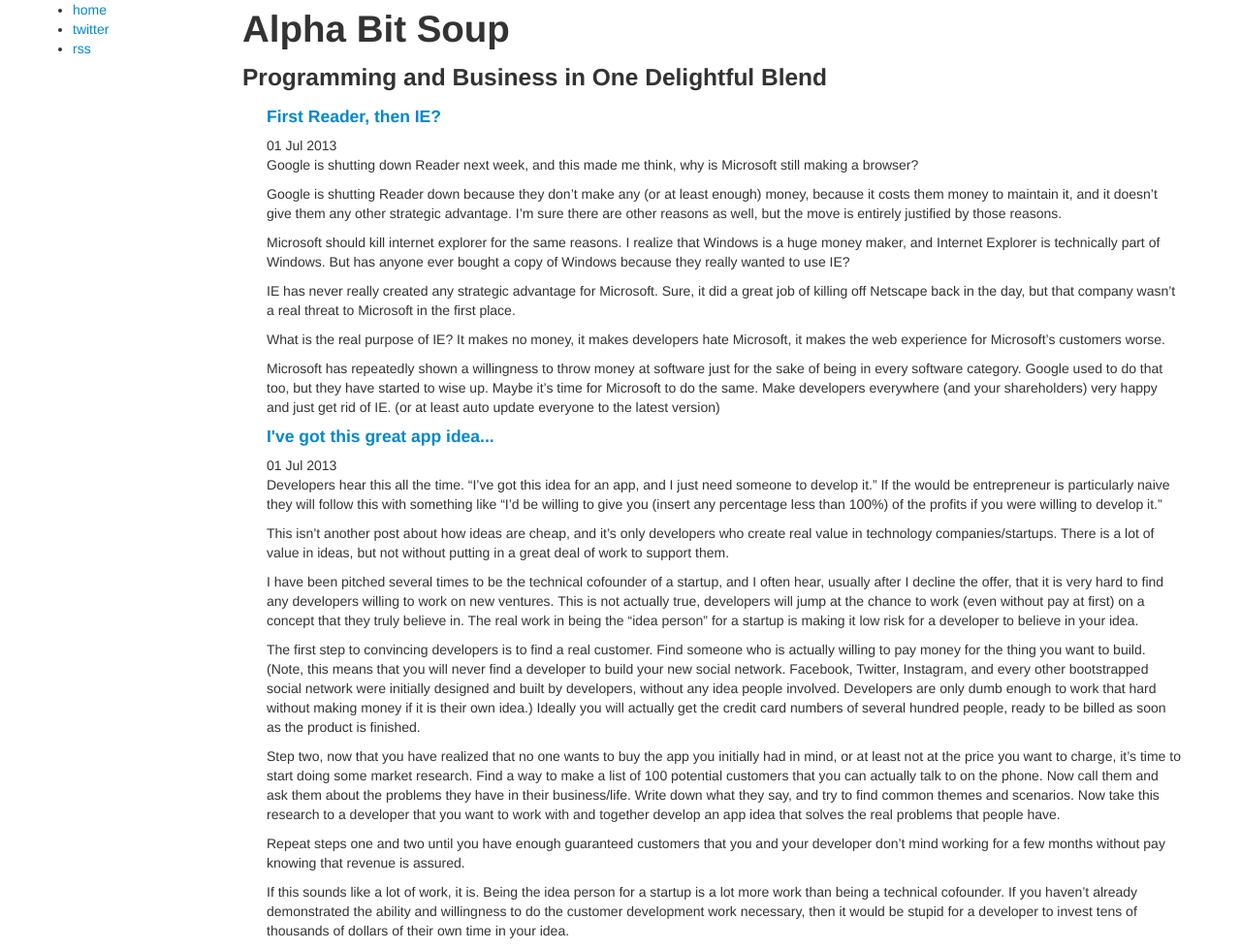
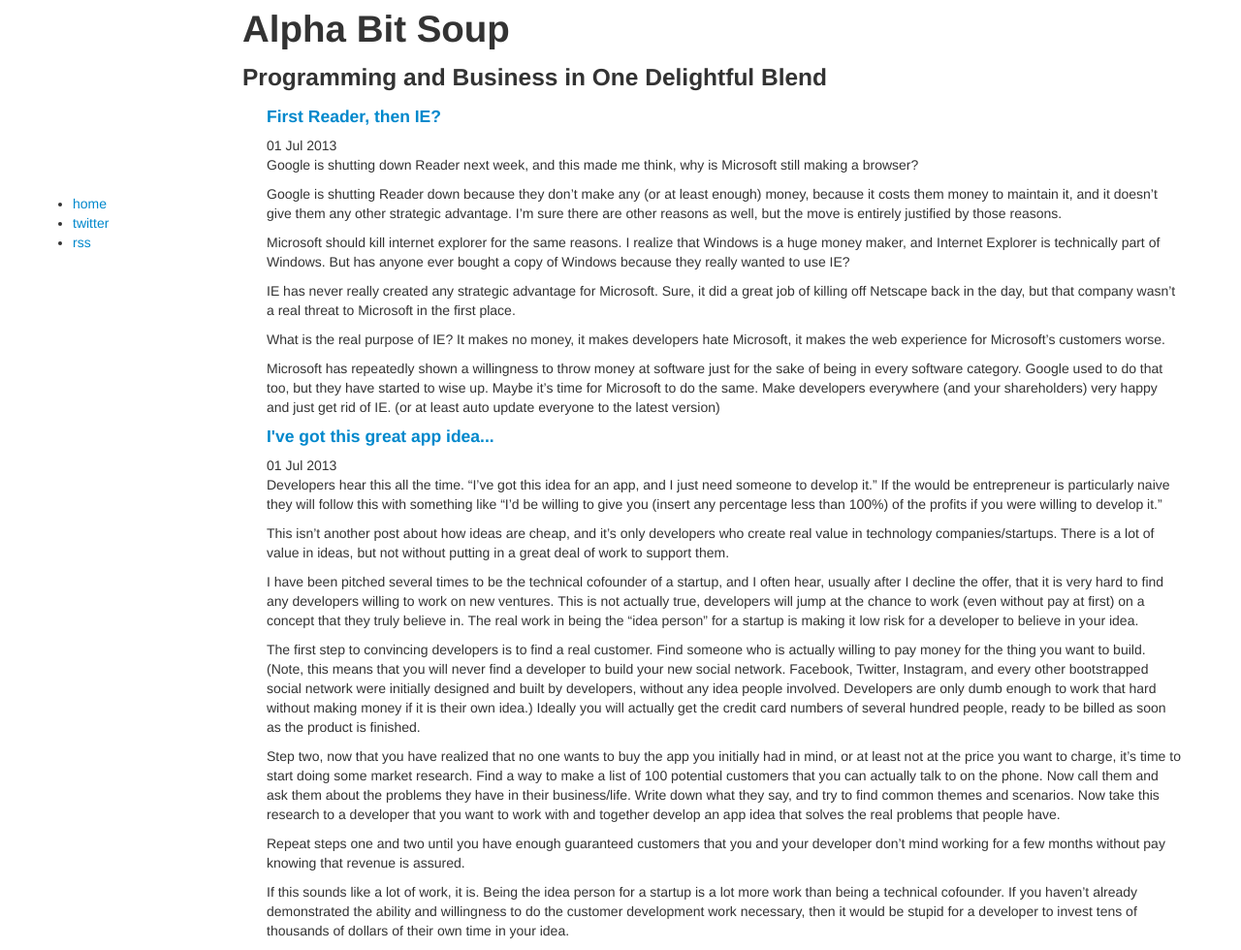
Before and after one commit to mcondie/alphabit, a Jekyll site: the page built from index.html, in a window 1280 px wide. Shown: the whole page at 97% size. Built offline with Jekyll 4.4.1, drawn with Linux system fonts in a browser that asks for light colours.

Commit message:
formatting changes

```diff
--- a/_layouts/default.html
+++ b/_layouts/default.html
@@ -9,6 +9,7 @@
     <link rel="stylesheet" href="/css/bootstrap.css">
     <meta name="viewport" content="width=device-width, initial-scale=1.0">
     <link href="/css/bootstrap-responsive.css" rel="stylesheet">
+    <link rel="stylesheet" href="/css/index.css">
 
   </head>
   <body>
@@ -17,7 +18,7 @@
 
       <div class="rowfluid">
         <div class="span2">
-          <div class="">
+          <div class="menu">
             <ul class="">
               <li class="">
                 <a href="/">home</a>
--- a/css/index.css
+++ b/css/index.css
@@ -1,3 +1,3 @@
-.home{
-
+.menu {
+  margin-top: 200px;
 }
--- a/css/main.css
+++ b/css/main.css
@@ -163,3 +163,7 @@
 .post pre.terminal code {
   background-color: #333;
 }
+
+.menu {
+  margin-top: 200px;
+}
```
